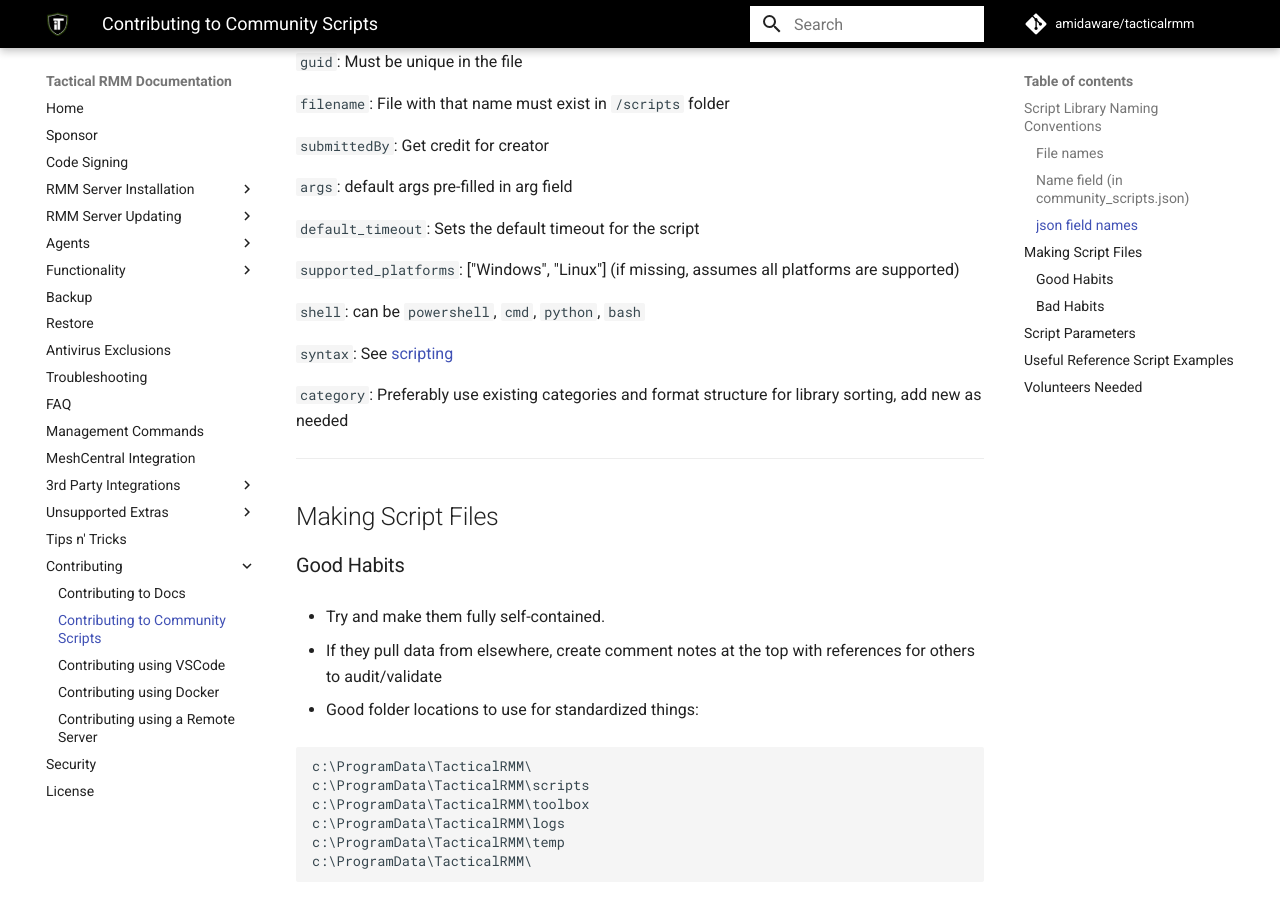
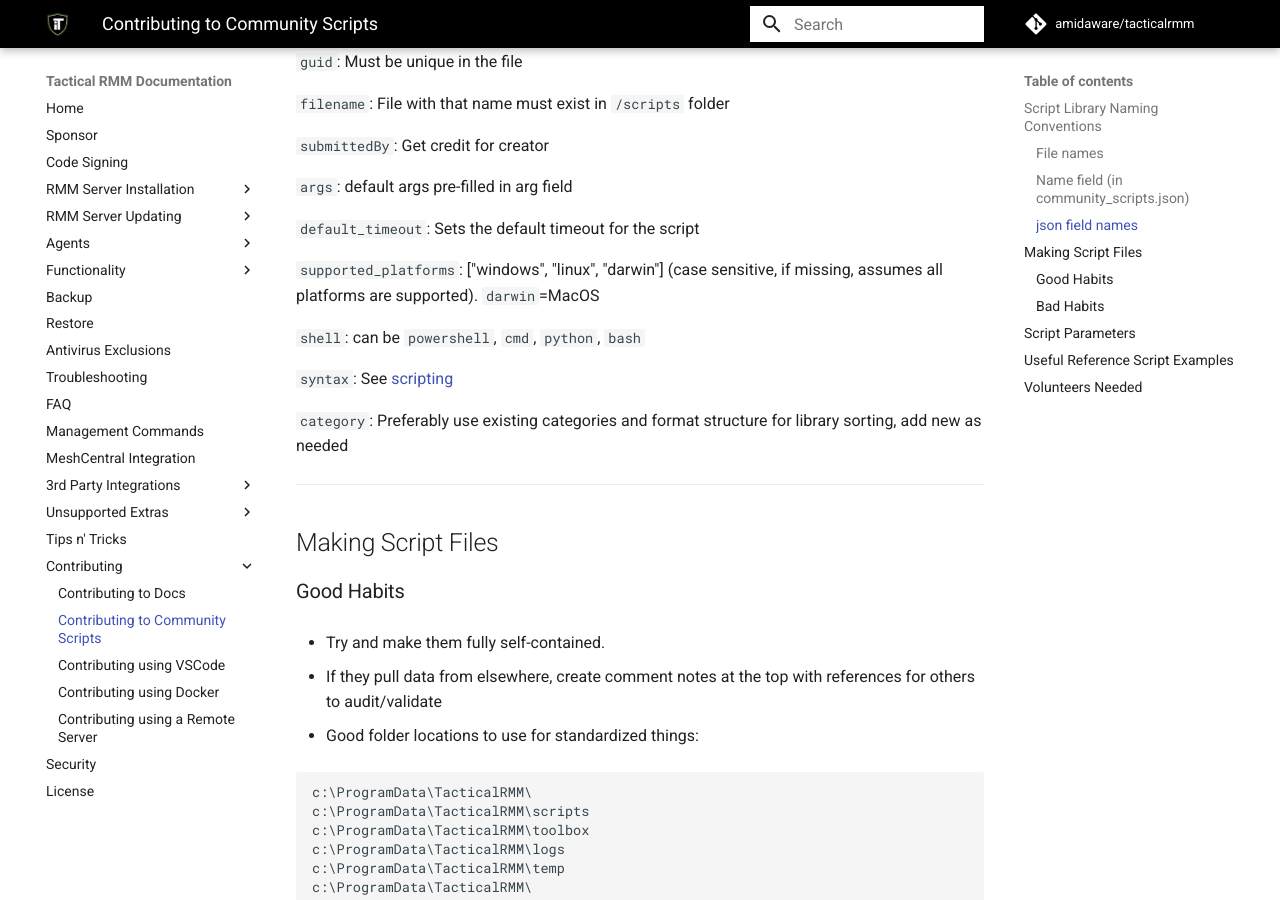
Before and after one commit to amidaware/trmm-docs, an MkDocs documentation site: the page built from docs/contributing_community_scripts.md, in a window 1280 px wide and 900 px high, scrolled down 2275 px. Built offline with MkDocs 1.6.1 and Material for MkDocs 9.7.7, drawn with Linux system fonts in a browser that asks for light colours; comment, search, counter and statistics services are not loaded.

Commit message:
adding notes for platforms

```diff
--- a/docs/contributing_community_scripts.md
+++ b/docs/contributing_community_scripts.md
@@ -98,7 +98,7 @@
 
 `default_timeout`: Sets the default timeout for the script
 
-`supported_platforms`: ["Windows", "Linux"] (if missing, assumes all platforms are supported)
+`supported_platforms`: ["windows", "linux", "darwin"] (case sensitive, if missing, assumes all platforms are supported). `darwin`=MacOS
 
 `shell`: can be `powershell`, `cmd`, `python`, `bash`
 
```
